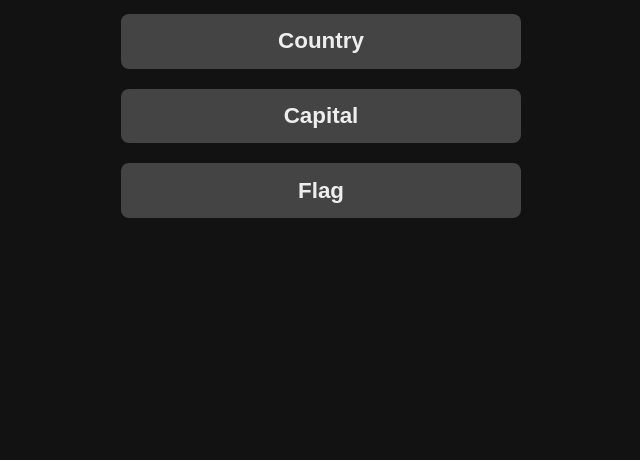
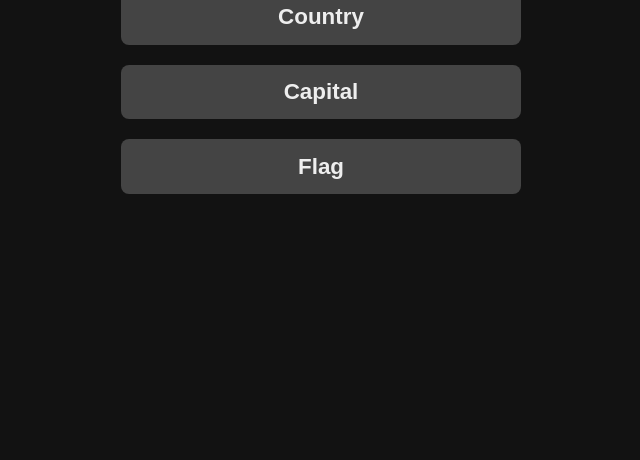
Before and after one commit to briankw0n/geoguessr, a plain HTML site: page index.html in a window 1280 px wide. Shown: the part 340-800 px from the top of the page, without its empty margins (319-959 px from the left). Drawn offline with nearby package versions, Linux system fonts and the light colour scheme.

Commit message:
Adjust padding

```diff
--- a/styles.css
+++ b/styles.css
@@ -8,7 +8,7 @@ body {
   align-items: center;
   min-height: 100vh;
   flex-direction: column;
-  padding: 1rem;
+  padding-bottom: 5rem;
   box-sizing: border-box;
 }
 
@@ -176,6 +176,10 @@ body {
 }
 
 @media (max-width: 1280px) {
+  body {
+    padding-bottom: 3rem;
+  }
+
   #app {
     width: 100%;
     max-width: 50%;
```
